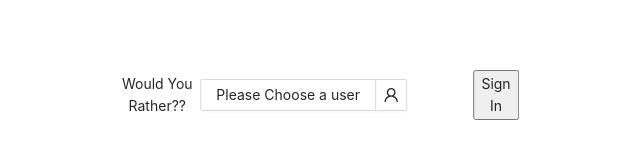
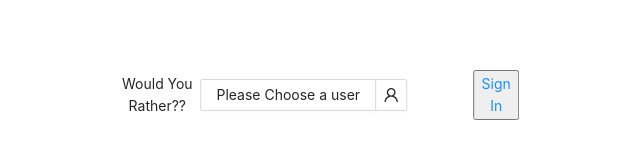
Before and after one commit to KhaledTaymour/WouldYouRather, a React (Create React App) app: page /signin in a window 1280 px wide. Shown: the part 305-464 px from the top of the page, without its empty margins (321-961 px from the left). Built offline with nearby package versions, Linux system fonts and the light colour scheme.

Commit message:
[feat]: signIn Link

```diff
--- a/src/components/signIn/SignIn.jsx
+++ b/src/components/signIn/SignIn.jsx
@@ -7,6 +7,9 @@ import { UserOutlined } from "@ant-design/icons";
 import { useDispatch, useSelector } from "react-redux";
 import { handleInitialData, logIn } from "redux/actions/shared";
 import { allUsersSelector } from "redux/selectors/usersSelector";
+
+// routing
+import { Link } from "react-router-dom";
 
 const SignIn = () => {
   const users = useSelector(allUsersSelector);
@@ -62,6 +65,7 @@ const SignIn = () => {
       >
         {selectedUser}
       </Dropdown.Button>
+      <Link to="/Home">
         <button
           className="sign-in__btn"
           onClick={(e) => {
@@ -70,6 +74,7 @@ const SignIn = () => {
         >
           Sign In
         </button>
+      </Link>
     </div>
   );
 };
```
Lines whose indentation alone changed are shown as unchanged.
